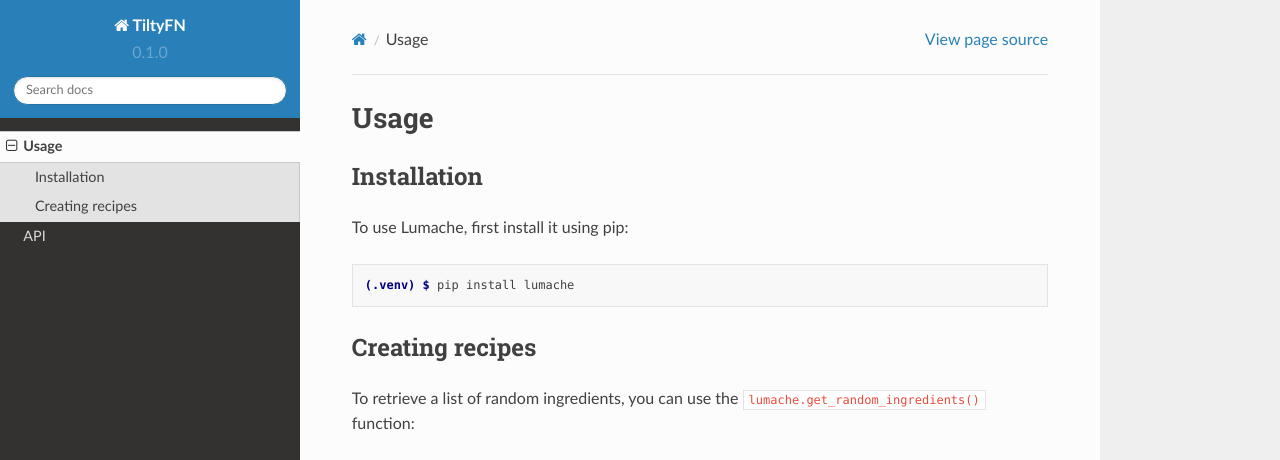
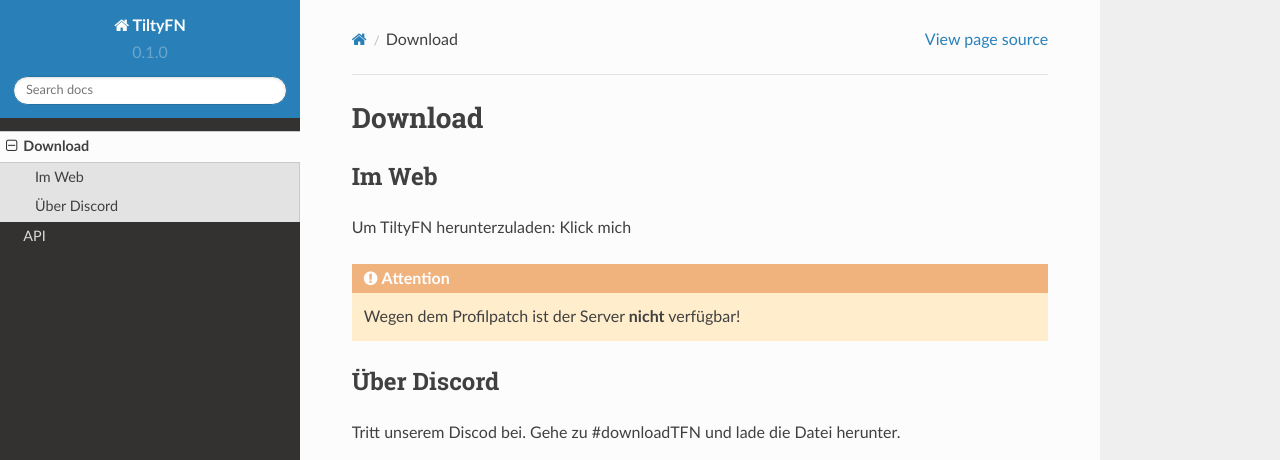
Before and after one commit to t1l7y09/TiltyFN, a Sphinx documentation site: the page built from docs/source/usage.rst, in a window 1280 px wide and 1095 px high. Shown: the top 460 px of the window. Built offline with Sphinx 7.4.7 and the Read the Docs theme 2.0.0, drawn with Linux system fonts in a browser that asks for light colours; some of the changed text lies outside the part shown; grey boxes are pictures that could not be loaded.

Commit message:
Update usage.rst

```diff
--- a/docs/source/usage.rst
+++ b/docs/source/usage.rst
@@ -1,33 +1,24 @@
-Usage
+Download
 =====
 
-.. _installation:
+.. _Download:
 
-Installation
+Im Web
+------
+
+Um TiltyFN herunterzuladen:
+Klick mich
+
+.. Attention::
+
+   Wegen dem Profilpatch ist der Server **nicht** verfügbar!
+
+Über Discord
 ------------
 
-To use Lumache, first install it using pip:
+Tritt unserem Discod bei. Gehe zu #downloadTFN und lade die Datei herunter.
 
-.. code-block:: console
+.. Note::
 
-   (.venv) $ pip install lumache
-
-Creating recipes
-----------------
-
-To retrieve a list of random ingredients,
-you can use the ``lumache.get_random_ingredients()`` function:
-
-.. autofunction:: lumache.get_random_ingredients
-
-The ``kind`` parameter should be either ``"meat"``, ``"fish"``,
-or ``"veggies"``. Otherwise, :py:func:`lumache.get_random_ingredients`
-will raise an exception.
-
-.. autoexception:: lumache.InvalidKindError
-
-For example:
-
->>> import lumache
->>> lumache.get_random_ingredients()
-['shells', 'gorgonzola', 'parsley']
+   Unser Discord Server ist gerade im umbau und deswegen Privat. Schau hier öfter
+   damit du weißt wann der Server wieder geöffnet ist!
```
